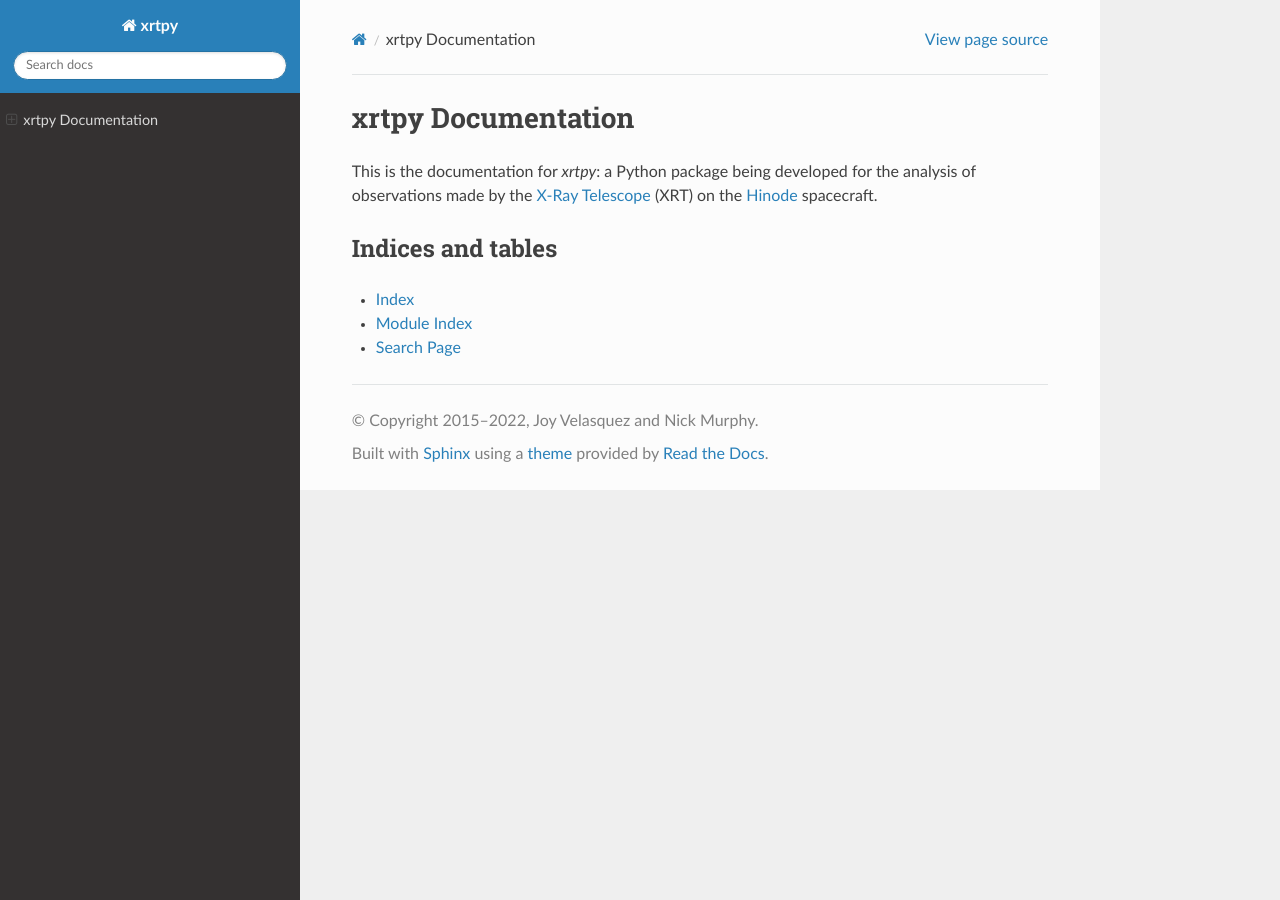
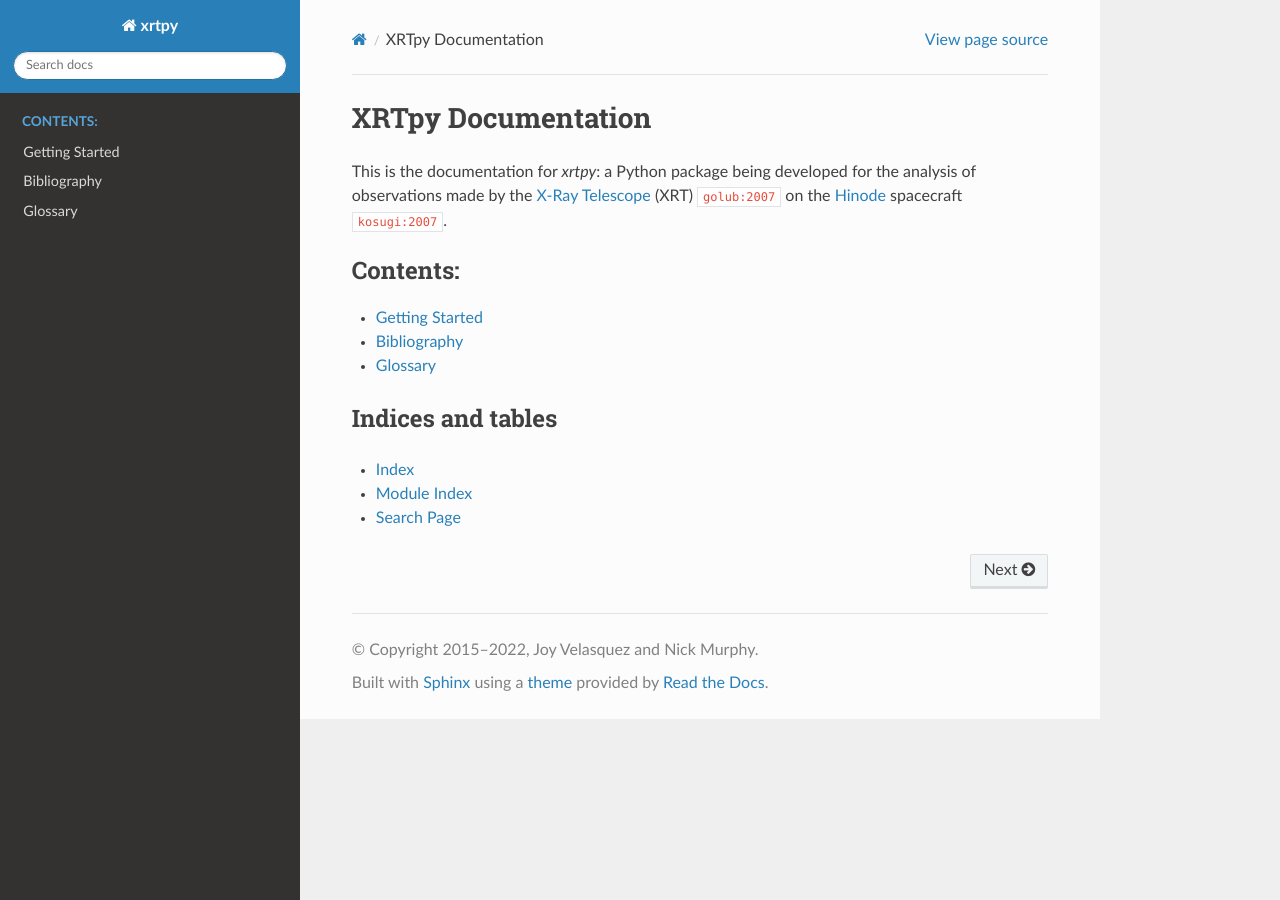
Before and after one commit to HinodeXRT/xrtpy, a Sphinx documentation site: the page built from docs/index.rst, in a window 1280 px wide. Built offline with Sphinx 7.4.7 and the Read the Docs theme 2.0.0, drawn with Linux system fonts in a browser that asks for light colours; cross-references to code outside the pages are shown as plain code.

Commit message:
Update index page

```diff
--- a/docs/index.rst
+++ b/docs/index.rst
@@ -1,13 +1,22 @@
-xrtpy Documentation
--------------------
+:tocdepth: 2
+
+.. _xrtpy-documentation:
+
+###################
+XRTpy Documentation
+###################
 
 This is the documentation for `xrtpy`: a Python package being developed
-for the analysis of observations made by the `X-Ray Telescope`_ (XRT) on
-the Hinode_ spacecraft.
+for the analysis of observations made by the `X-Ray Telescope`_ (XRT)
+:cite:p:`golub:2007` on the Hinode_ spacecraft :cite:p:`kosugi:2007`.
 
 .. toctree::
    :maxdepth: 2
    :caption: Contents:
+
+   getting_started
+   bibliography
+   glossary
 
 Indices and tables
 ==================
```
